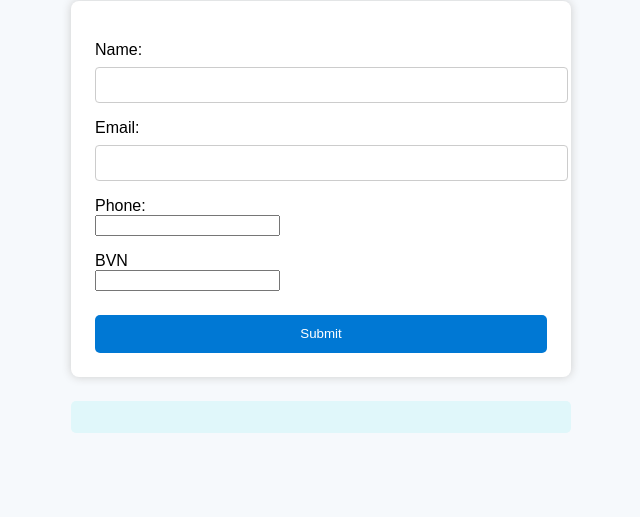
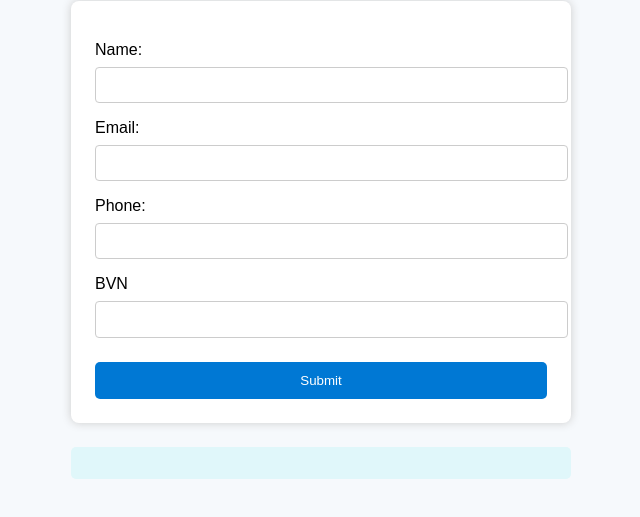
Before and after one commit to alaswadiyy/Group3demo, a plain HTML site: page index.html in a window 1280 px wide. Shown: the part 111-628 px from the top of the page, without its empty margins (319-959 px from the left). Drawn offline with Linux system fonts and the light colour scheme.

Commit message:
new latest

```diff
--- a/index.html
+++ b/index.html
@@ -25,7 +25,9 @@
         margin-top: 1rem;
       }
       input[type="text"],
-      input[type="email"] {
+      input[type="email"],
+      input[type="phone"],
+      input[type="number"] {
         width: 100%;
         padding: 0.6rem;
         margin-top: 0.5rem;
```
